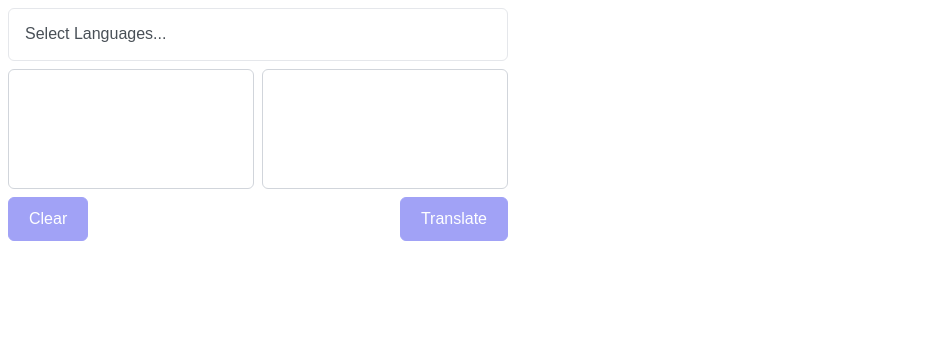
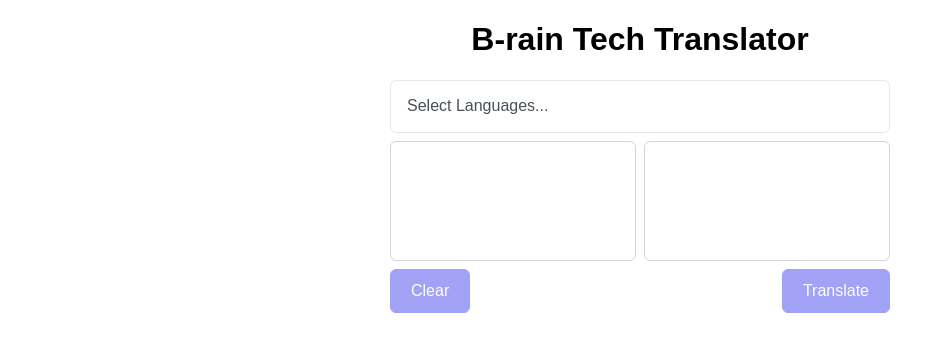
Before and after one commit to NotSurrender/translator, a Vue app: page / in a window 1280 px wide. Shown: the top 352 px of the page, without its empty margins (0-945 px from the left). Built offline with nearby package versions, Linux system fonts and the light colour scheme; no server answers; a web font is replaced by a local one.

Commit message:
adding alignes

```diff
--- a/src/App.vue
+++ b/src/App.vue
@@ -4,39 +4,21 @@ import TranslatorModule from './components/TranslatorModule';
 
 <template>
   <main>
-    <TranslatorModule />
+    <h1>B-rain Tech Translator</h1>
+    <TranslatorModule class="translator" />
   </main>
 </template>
 
 <style scoped>
 body {
-    font-family: (--font-family);
+  font-family: (--font-family);
 }
 
-header {
-  line-height: 1.5;
+h1 {
+  text-align: center;
 }
 
-.logo {
-  display: block;
-  margin: 0 auto 2rem;
-}
-
-@media (min-width: 1024px) {
-  header {
-    display: flex;
-    place-items: center;
-    padding-right: calc(var(--section-gap) / 2);
-  }
-
-  .logo {
-    margin: 0 2rem 0 0;
-  }
-
-  header .wrapper {
-    display: flex;
-    place-items: flex-start;
-    flex-wrap: wrap;
-  }
+.translator {
+  margin: 0 auto;
 }
 </style>
```
